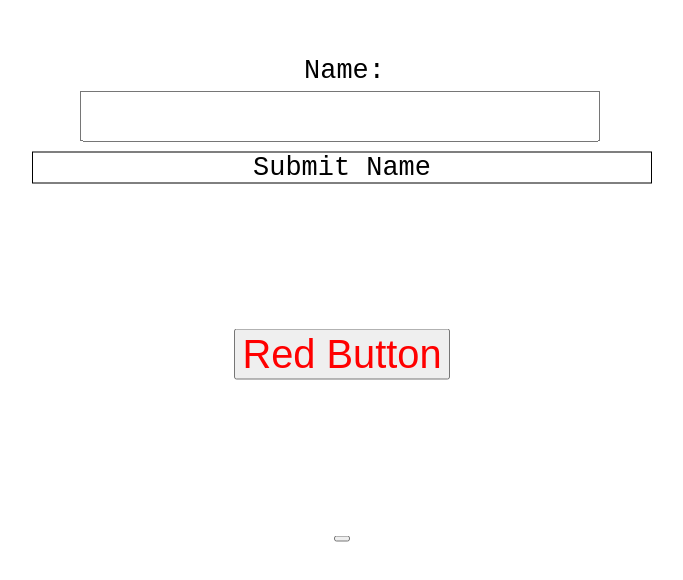
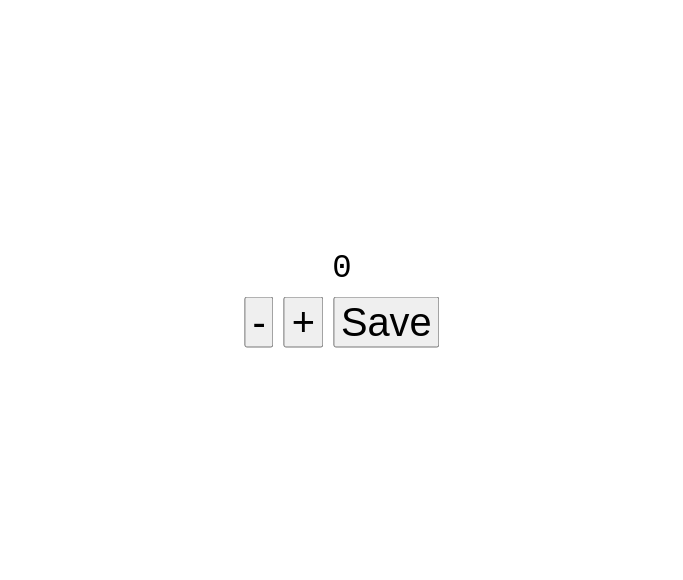
Before and after one commit to cbayer97/testing-react-components-demo, a React (Create React App) app: page / in a window 1280 px wide. Shown: the part 104-684 px from the top of the page, without its empty margins (303-986 px from the left). Built offline with nearby package versions, Linux system fonts and the light colour scheme.

Commit message:
Fix stuff

```diff
--- a/src/best-practices/BestPracticesExamples.tsx
+++ b/src/best-practices/BestPracticesExamples.tsx
@@ -20,6 +20,6 @@ export const BestPracticesExamples: React.FC = () => (
     <br />
     <br />
     <br />
-    <Button />
+    <Button debounceTime={500}/>
   </>
 )
--- a/src/index.tsx
+++ b/src/index.tsx
@@ -1,12 +1,12 @@
 import React from 'react'
 import ReactDOM from 'react-dom'
-import { BestPracticesExamples } from './best-practices/BestPracticesExamples'
 import './index.css'
 import * as serviceWorker from './serviceWorker'
+import { CounterCC } from './Counter'
 
 ReactDOM.render(
   <React.StrictMode>
-    <BestPracticesExamples />
+    <CounterCC />
   </React.StrictMode>,
   document.getElementById('root'),
 )
```
Also changed, not shown: 1 other file (tests, documents, lock files or other folders).
